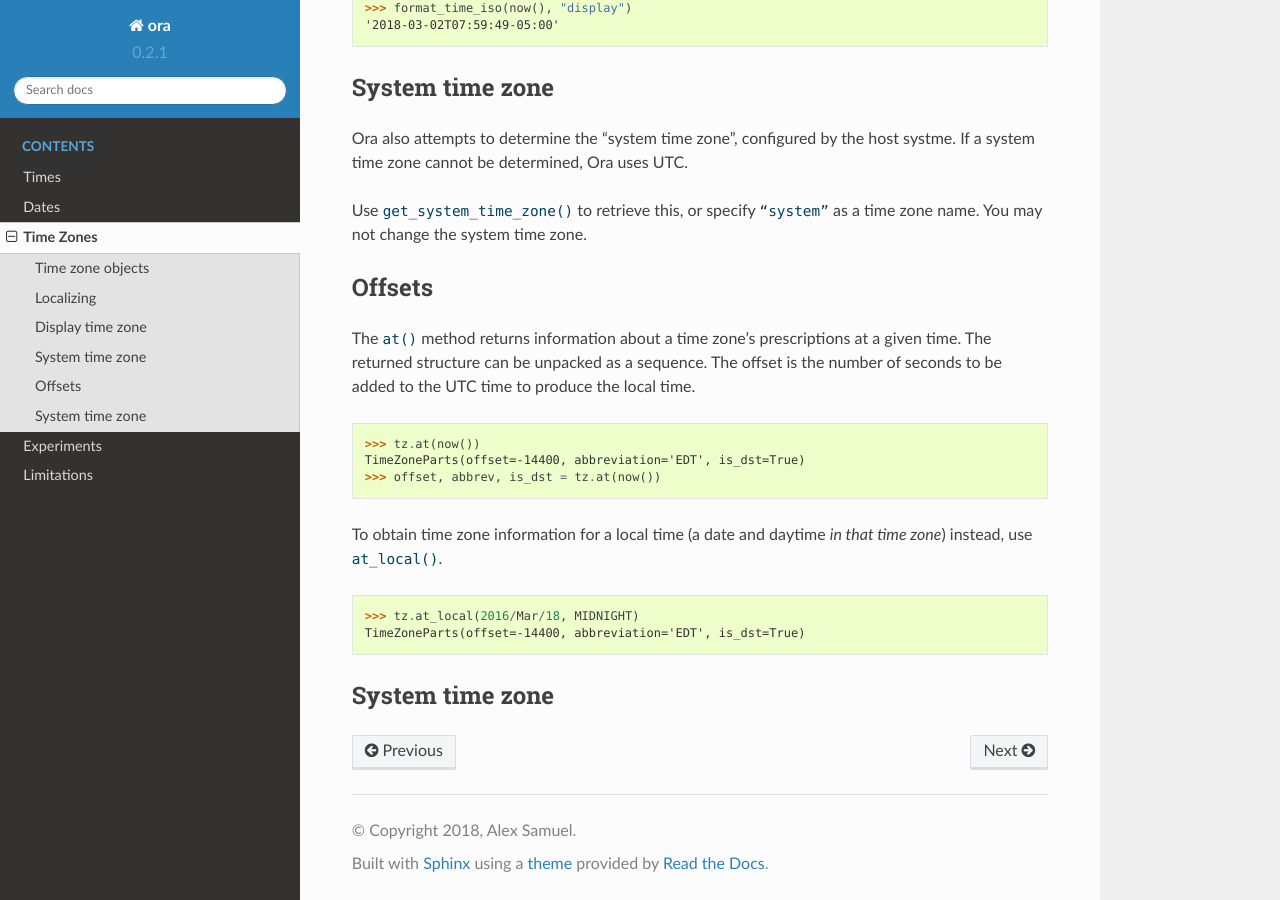
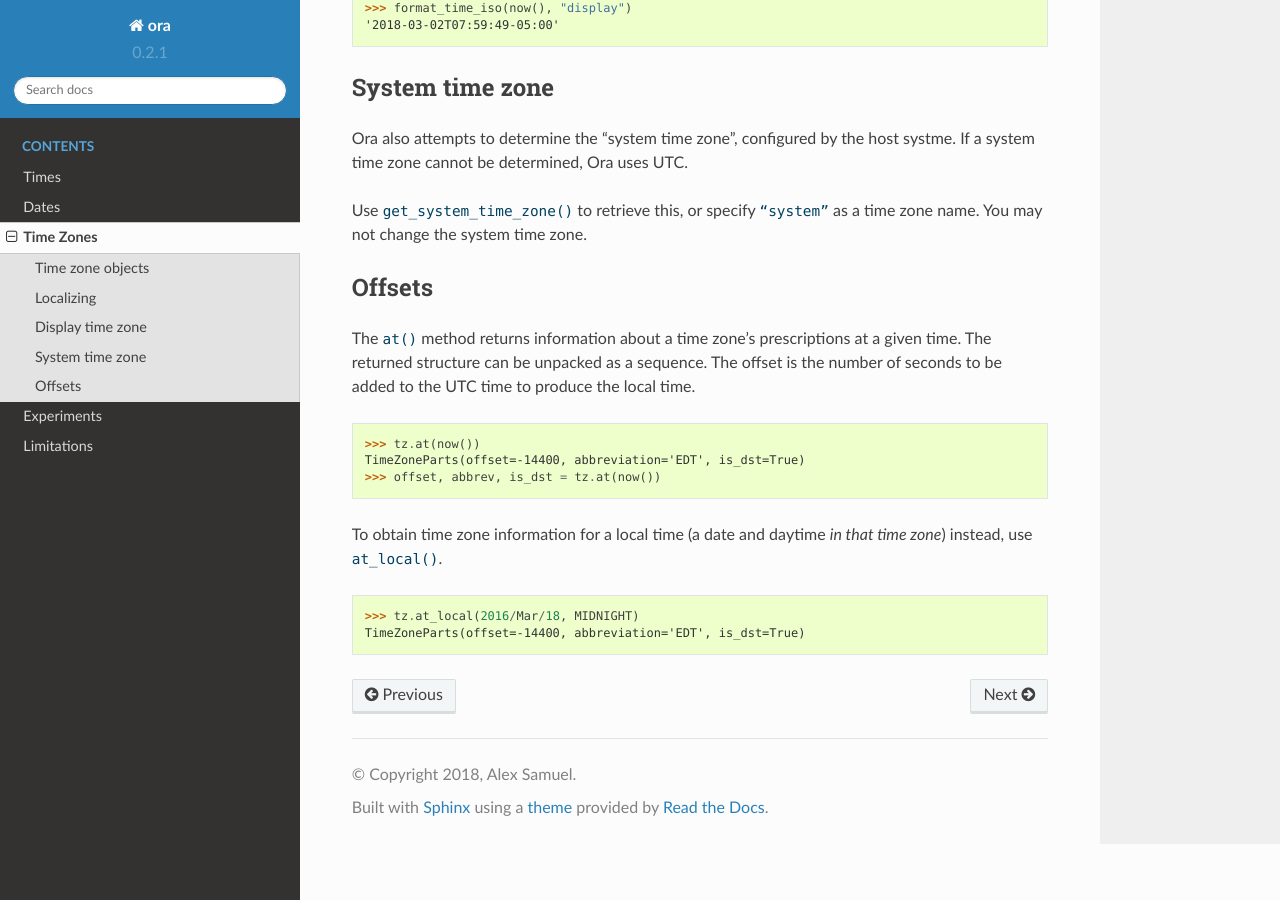
Before and after one commit to alexhsamuel/ora, a Sphinx documentation site: the page built from docs/time-zones.rst, in a window 1280 px wide and 900 px high, scrolled down 1412 px. Built offline with Sphinx 7.4.7 and the Read the Docs theme 2.0.0, drawn with Linux system fonts in a browser that asks for light colours; pages that are not in the unit, such as notebooks, are missing from menus.

Commit message:
Clean up.

```diff
--- a/docs/time-zones.rst
+++ b/docs/time-zones.rst
@@ -92,7 +92,3 @@ time zone*) instead, use `at_local()`.
 
     >>> tz.at_local(2016/Mar/18, MIDNIGHT)
     TimeZoneParts(offset=-14400, abbreviation='EDT', is_dst=True)
-
-
-System time zone
-----------------
```
